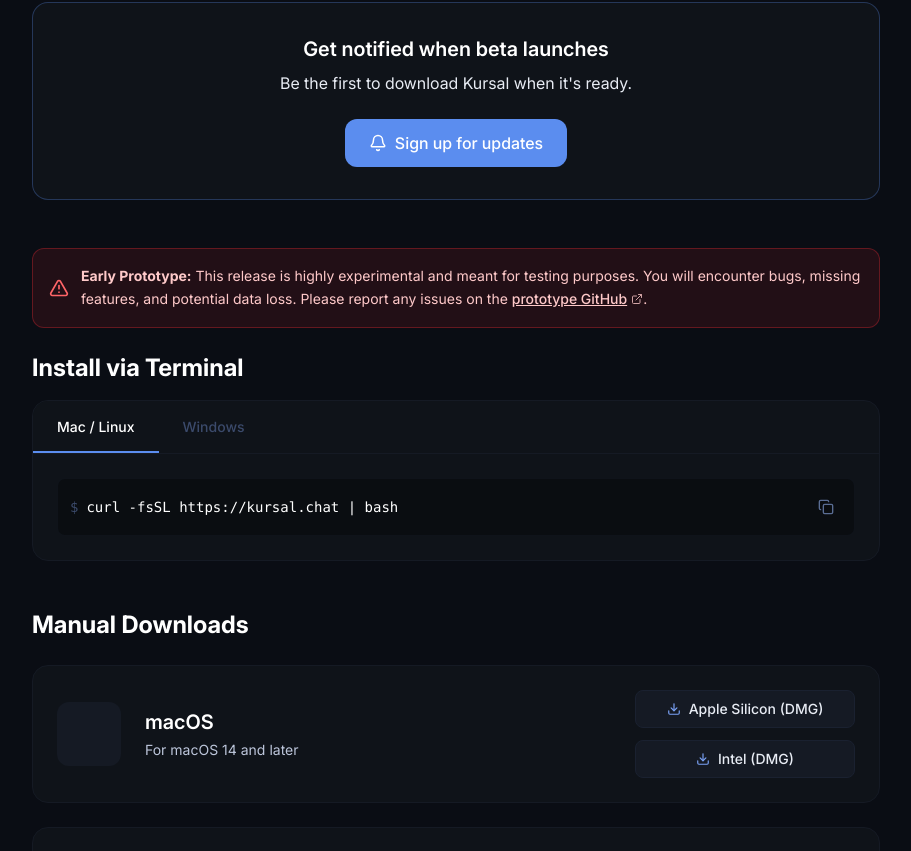
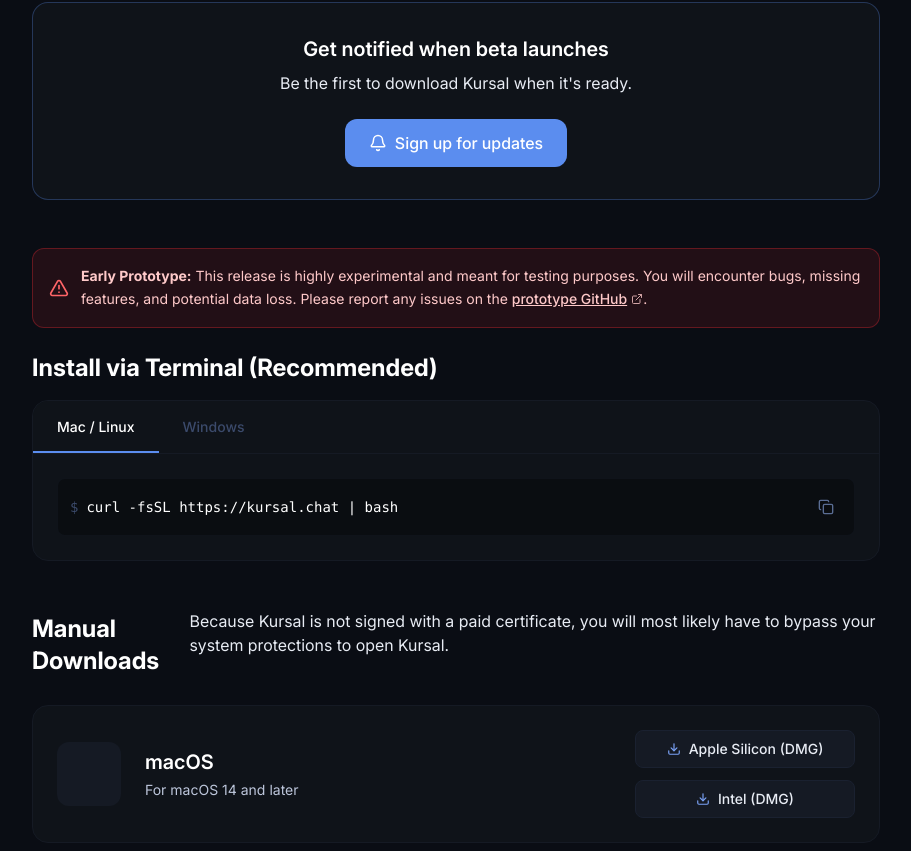
Before and after one commit to KursalChat/Website, a SvelteKit app: page /download in a window 1280 px wide. Shown: the part 350-1201 px from the top of the page, without its empty margins (184-1095 px from the left). Built offline with nearby package versions, Linux system fonts and the light colour scheme; some icons are missing.

Commit message:
📦 Side notes on downloading

```diff
--- a/package.json
+++ b/package.json
@@ -16,16 +16,16 @@
   "dependencies": {
     "@icons-pack/svelte-simple-icons": "^7.2.0",
     "@sveltejs/adapter-static": "^3.0.10",
-    "@sveltejs/kit": "^2.57.0",
+    "@sveltejs/kit": "^2.57.1",
     "@sveltejs/vite-plugin-svelte": "^7.0.0",
     "@tailwindcss/vite": "^4.2.2",
     "@tsconfig/svelte": "^5.0.8",
     "lucide-svelte": "^1.0.1",
-    "svelte": "^5.55.2",
+    "svelte": "^5.55.3",
     "svelte-check": "^4.4.6",
     "tailwindcss": "^4.2.2",
     "typescript": "~6.0.2",
-    "vite": "^8.0.7"
+    "vite": "^8.0.8"
   },
   "private": true,
   "type": "module"
--- a/src/routes/download/+page.svelte
+++ b/src/routes/download/+page.svelte
@@ -166,7 +166,9 @@
     </div>
 
     <div class="mb-12">
-      <h2 class="text-2xl font-bold text-white mb-4">Install via Terminal</h2>
+      <h2 class="text-2xl font-bold text-white mb-4">
+        Install via Terminal (Recommended)
+      </h2>
 
       <div
         class="bg-kursal-800 rounded-2xl border border-kursal-700 overflow-hidden"
@@ -231,6 +233,10 @@
 
     <div class="mb-6 flex items-center justify-between">
       <h2 class="text-2xl font-bold text-white">Manual Downloads</h2>
+      <p class="text-kursal-50 mb-6">
+        Because Kursal is not signed with a paid certificate, you will most
+        likely have to bypass your system protections to open Kursal.
+      </p>
     </div>
 
     <div class="grid gap-6 mb-12">
```
Also changed, not shown: 1 other file (tests, documents, lock files or other folders).
